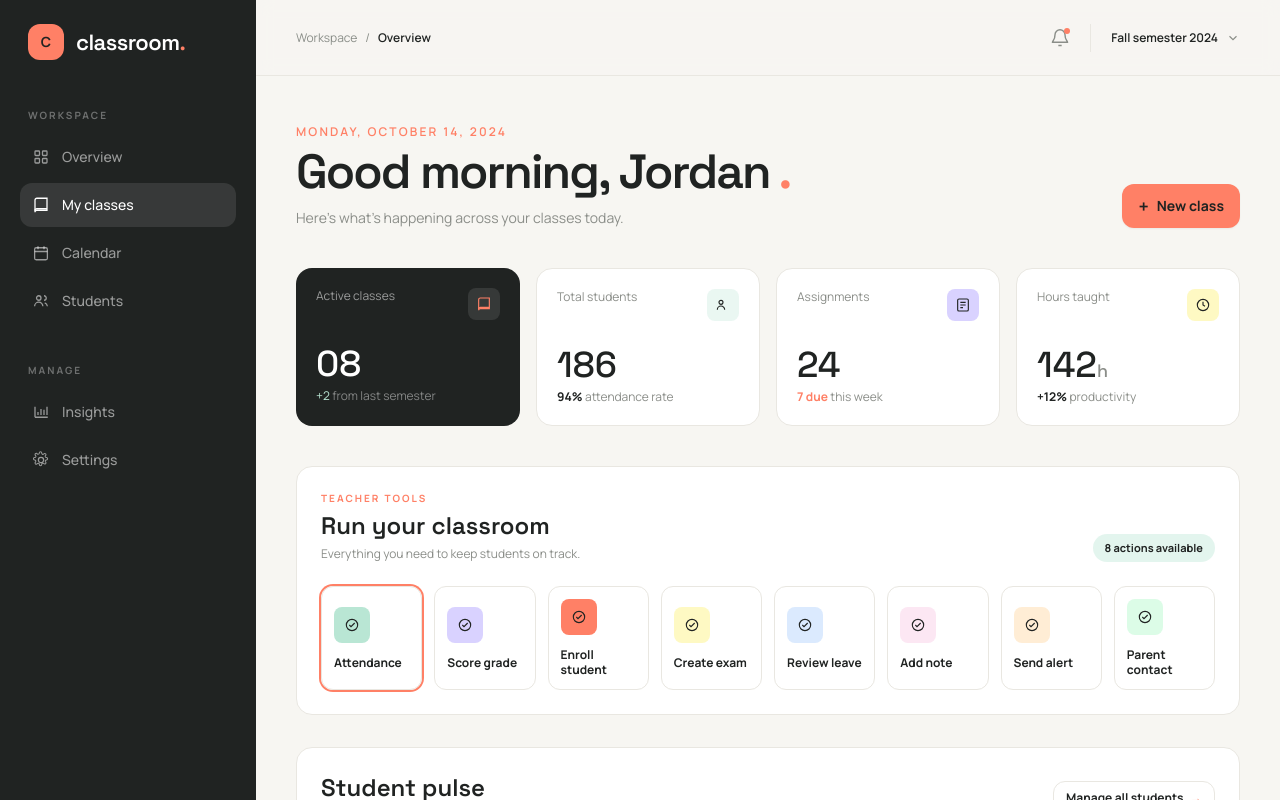
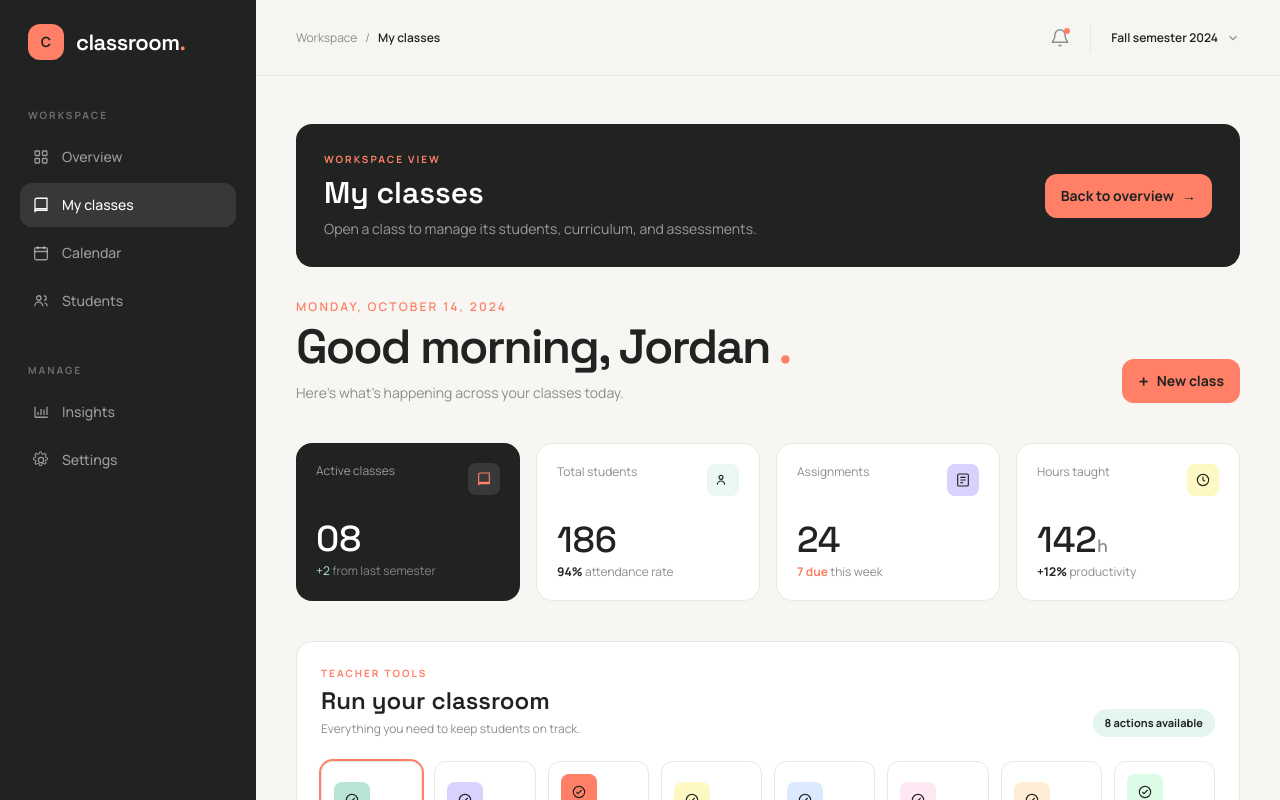
Before and after one commit to hengloem/class-zero-portal, an Angular app: page / in a window 1280 px wide. Both pictures are taken after a click on the button "My classes". Shown: the top 800 px of the page. Built offline with nearby package versions, Linux system fonts and the light colour scheme.

Commit message:
Fix menu navigation by tracking active nav state

```diff
--- a/src/app/app.html
+++ b/src/app/app.html
@@ -51,11 +51,12 @@
     <main class="min-w-0 flex-1">
       <header class="flex h-[76px] items-center justify-between border-b border-line bg-paper/90 px-5 backdrop-blur sm:px-8 lg:px-10">
         <button type="button" class="rounded-lg p-2 text-ink lg:hidden" (click)="sidebarOpen.set(true)"><svg class="h-5 w-5" fill="none" stroke="currentColor" stroke-width="2" viewBox="0 0 24 24"><path d="M4 6h16M4 12h16M4 18h16"/></svg></button>
-        <div class="hidden items-center gap-2 text-xs text-muted sm:flex"><span>Workspace</span><span>/</span><span class="font-semibold text-ink">Overview</span></div>
+        <div class="hidden items-center gap-2 text-xs text-muted sm:flex"><span>Workspace</span><span>/</span><span class="font-semibold text-ink">{{ activeNav() }}</span></div>
         <div class="flex items-center gap-3 sm:gap-5"><button class="relative text-muted"><svg class="h-5 w-5" fill="none" stroke="currentColor" stroke-width="1.7" viewBox="0 0 24 24"><path d="M18 8a6 6 0 0 0-12 0c0 7-3 7-3 9h18c0-2-3-2-3-9M10 21h4"/></svg><span class="absolute right-0 top-0 h-1.5 w-1.5 rounded-full bg-coral"></span></button><div class="h-7 w-px bg-line"></div><div class="flex items-center gap-2 text-xs font-semibold"><span class="hidden sm:inline">Fall semester 2024</span><svg class="h-3.5 w-3.5 text-muted" fill="none" stroke="currentColor" stroke-width="2" viewBox="0 0 24 24"><path d="m6 9 6 6 6-6"/></svg></div></div>
       </header>
 
       <div class="mx-auto max-w-[1440px] px-5 py-8 sm:px-8 sm:py-10 lg:px-10 lg:py-12">
+        @if (activeNav() !== 'Overview') {<section class="mb-8 flex flex-col justify-between gap-5 rounded-2xl bg-ink p-6 text-white sm:flex-row sm:items-center sm:p-7"><div><p class="text-[10px] font-bold uppercase tracking-[0.2em] text-coral">Workspace view</p><h1 class="mt-2 font-display text-3xl font-semibold">{{ activeNav() }}</h1><p class="mt-2 max-w-xl text-sm text-white/55">@if (activeNav() === 'Students') {Manage rosters, attendance, grades, and family communication.} @else if (activeNav() === 'My classes') {Open a class to manage its students, curriculum, and assessments.} @else if (activeNav() === 'Calendar') {Plan lessons, exams, leave, and upcoming classroom events.} @else if (activeNav() === 'Insights') {Review attendance and performance trends across your classes.} @else {Manage your workspace preferences and teaching settings.}</p></div><button type="button" (click)="activeNav() === 'Students' ? openEnrollment() : setNav('Overview')" class="inline-flex w-fit items-center gap-2 rounded-xl bg-coral px-4 py-3 text-sm font-bold text-ink">{{ activeNav() === 'Students' ? 'Enroll student' : 'Back to overview' }} <span>→</span></button></section>}
         <section class="flex flex-col justify-between gap-5 sm:flex-row sm:items-end"><div><p class="mb-2 text-xs font-semibold uppercase tracking-[0.18em] text-coral">Monday, October 14, 2024</p><h1 class="font-display text-4xl font-semibold tracking-[-0.04em] text-ink sm:text-5xl">Good morning, Jordan <span class="text-coral">.</span></h1><p class="mt-3 text-sm text-muted">Here's what's happening across your classes today.</p></div><button type="button" (click)="openNewClass()" class="inline-flex w-fit items-center gap-2 rounded-xl bg-coral px-4 py-3 text-sm font-bold text-ink shadow-sm transition-transform hover:-translate-y-0.5"><span class="text-lg leading-none">+</span> New class</button></section>
 
         <section class="mt-10 grid gap-4 sm:grid-cols-2 xl:grid-cols-4">
```
